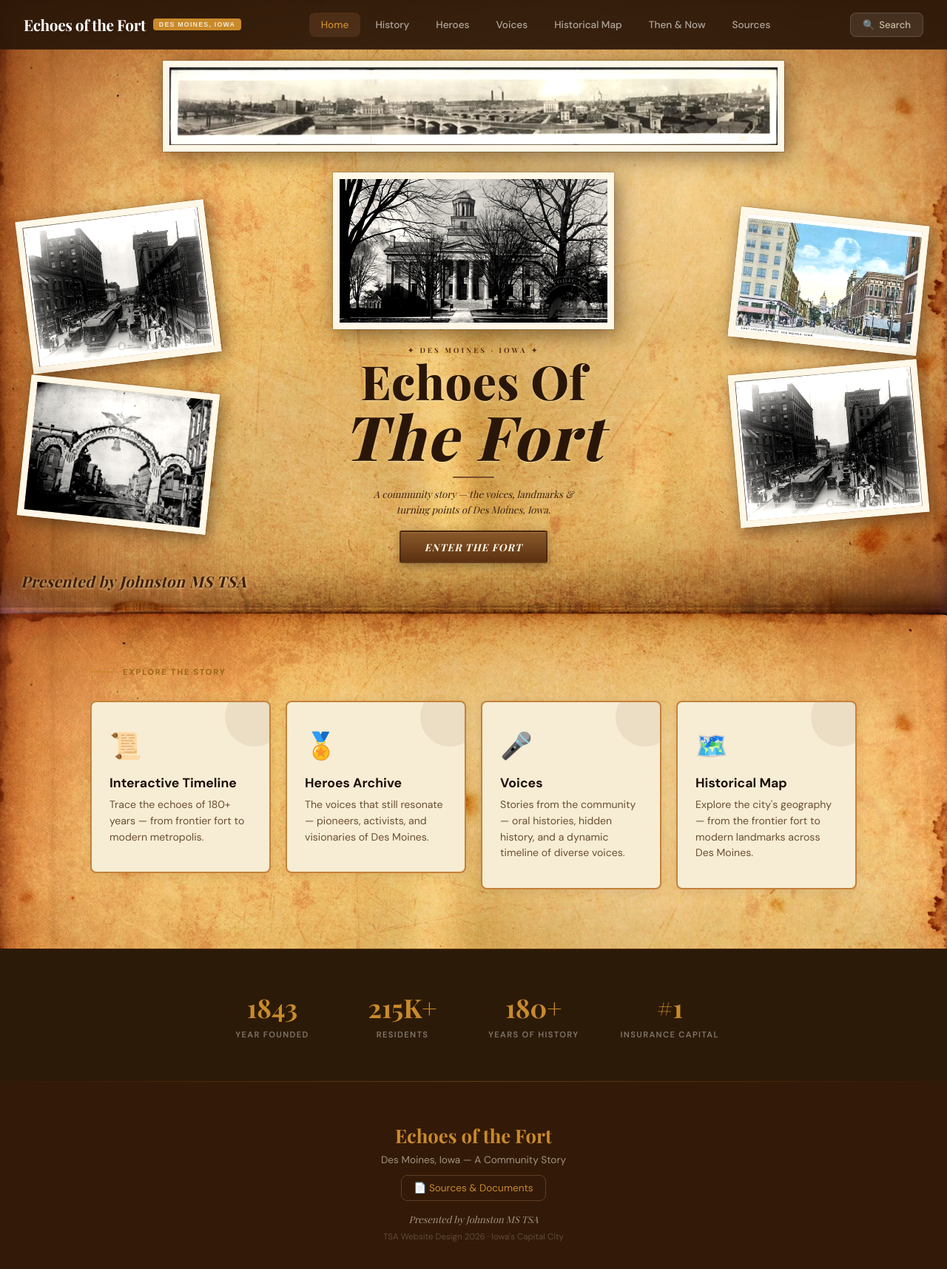
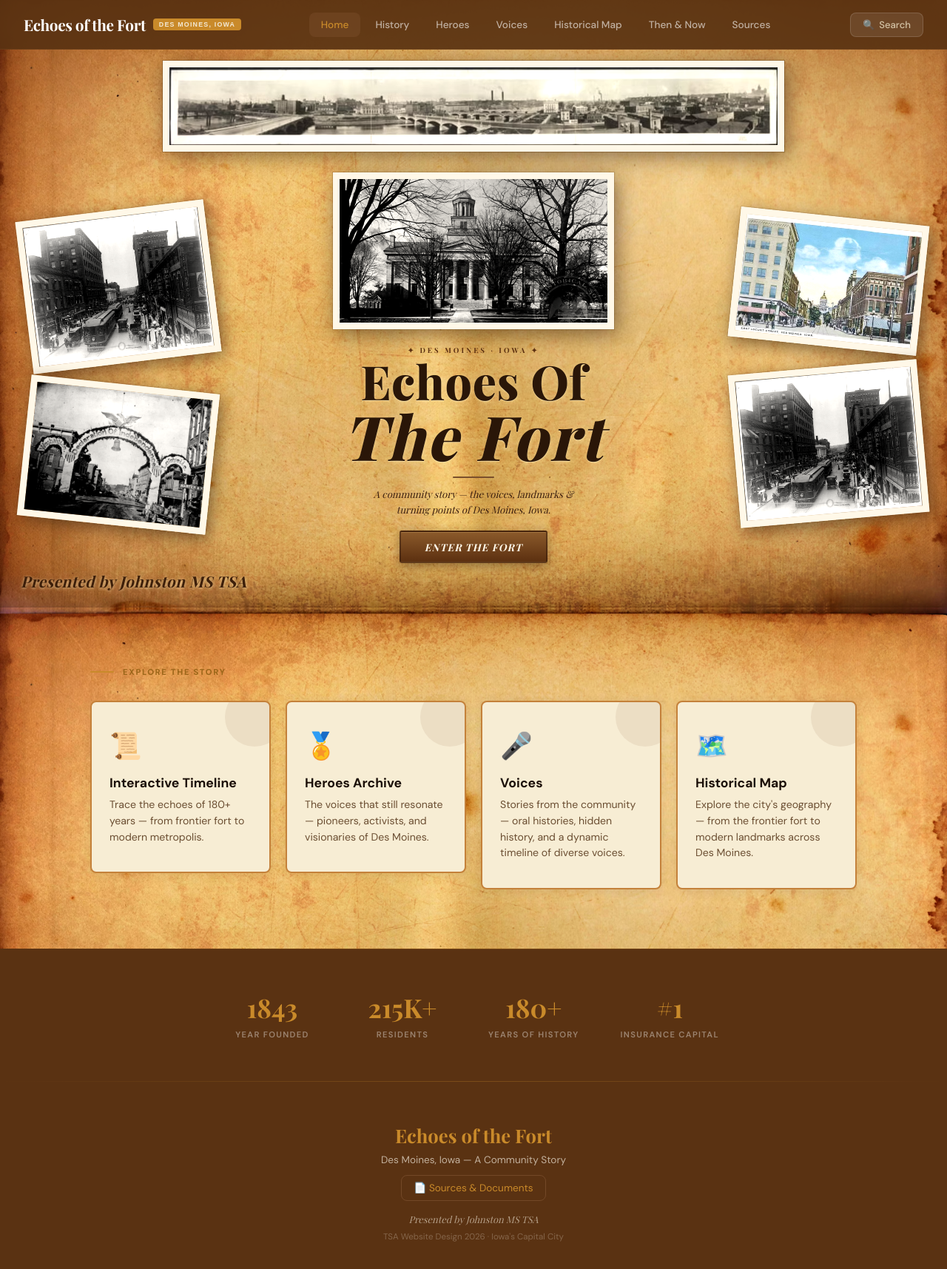
Before and after one commit to MayankCodesTrash/Tsawebdesign, a React (Vite) app: page / in a window 1280 px wide. Shown: the whole page at 74% size. Built offline with nearby package versions, Linux system fonts and the light colour scheme; a web font is replaced by a local one.

Commit message:
Lighten dark brown backgrounds across navbar, footer, and hero sections
Co-Authored-By: Claude Sonnet 4.6 <noreply@anthropic.com>

```diff
--- a/src/App.jsx
+++ b/src/App.jsx
@@ -165,9 +165,9 @@ function Navbar({ activePage, setPage, onSearchOpen }) {
   return (
     <nav style={{
       position: "fixed", top: 0, left: 0, right: 0, zIndex: 999,
-      background: scrolled ? "rgba(42,22,8,0.97)" : "rgba(42,22,8,0.92)",
+      background: scrolled ? "rgba(90,50,18,0.97)" : "rgba(90,50,18,0.92)",
       backdropFilter: "blur(20px)", WebkitBackdropFilter: "blur(20px)",
-      borderBottom: scrolled ? "1px solid rgba(139,94,60,0.35)" : "1px solid rgba(139,94,60,0.15)",
+      borderBottom: scrolled ? "1px solid rgba(180,120,60,0.35)" : "1px solid rgba(180,120,60,0.15)",
       transition: "all 0.4s cubic-bezier(0.16,1,0.3,1)",
     }}>
       <div style={{
@@ -226,7 +226,7 @@ function Navbar({ activePage, setPage, onSearchOpen }) {
 
       {mobileOpen && (
         <div style={{
-          background: "rgba(61,31,13,0.98)", padding: "8px 24px 16px",
+          background: "rgba(100,56,20,0.98)", padding: "8px 24px 16px",
           animation: "slideDown 0.25s ease",
         }}>
           {NAV_ITEMS.map(item => (
@@ -254,7 +254,7 @@ function Navbar({ activePage, setPage, onSearchOpen }) {
 function Footer({ setPage }) {
   return (
     <footer style={{
-      background: "#331A08", color: "rgba(251, 244, 232, 0.55)",
+      background: "#5A3212", color: "rgba(251, 244, 232, 0.65)",
       padding: "56px 32px 36px", textAlign: "center", fontSize: "0.85rem",
       position: "relative", overflow: "hidden",
     }}>
@@ -310,7 +310,7 @@ function PageHero({ title, subtitle }) {
   return (
     <div style={{
       padding: "130px 32px 72px", textAlign: "center",
-      background: "linear-gradient(160deg, #2A1608 0%, #4A2410 100%)",
+      background: "linear-gradient(160deg, #5A3212 0%, #7A4A20 100%)",
       position: "relative", overflow: "hidden",
     }}>
       <div style={{
@@ -555,7 +555,7 @@ function HomePage({ setPage }) {
       {/* Stats */}
       <FadeSection>
         <div style={{
-          background: "#2C1A08", padding: "56px 32px",
+          background: "#5A3212", padding: "56px 32px",
           display: "flex", justifyContent: "center", flexWrap: "wrap", gap: 56,
           position: "relative", overflow: "hidden",
         }}>
```
